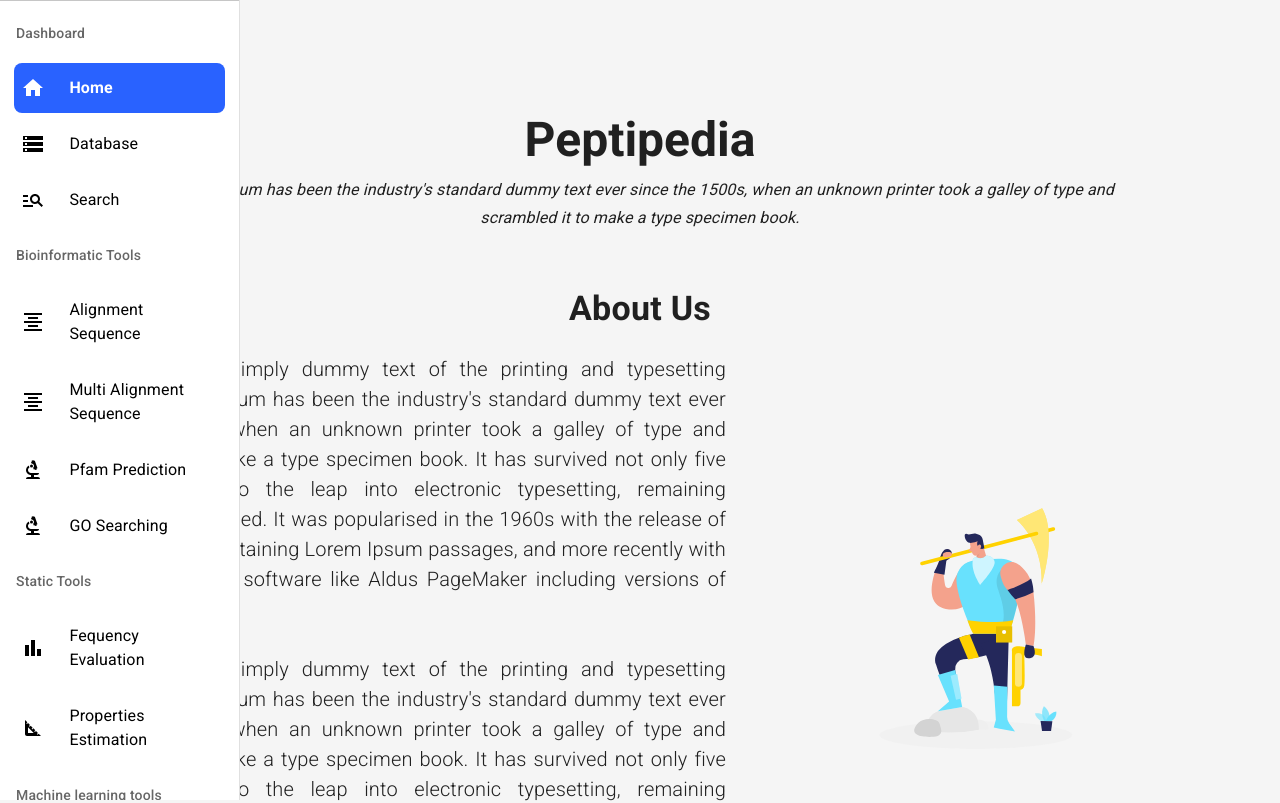
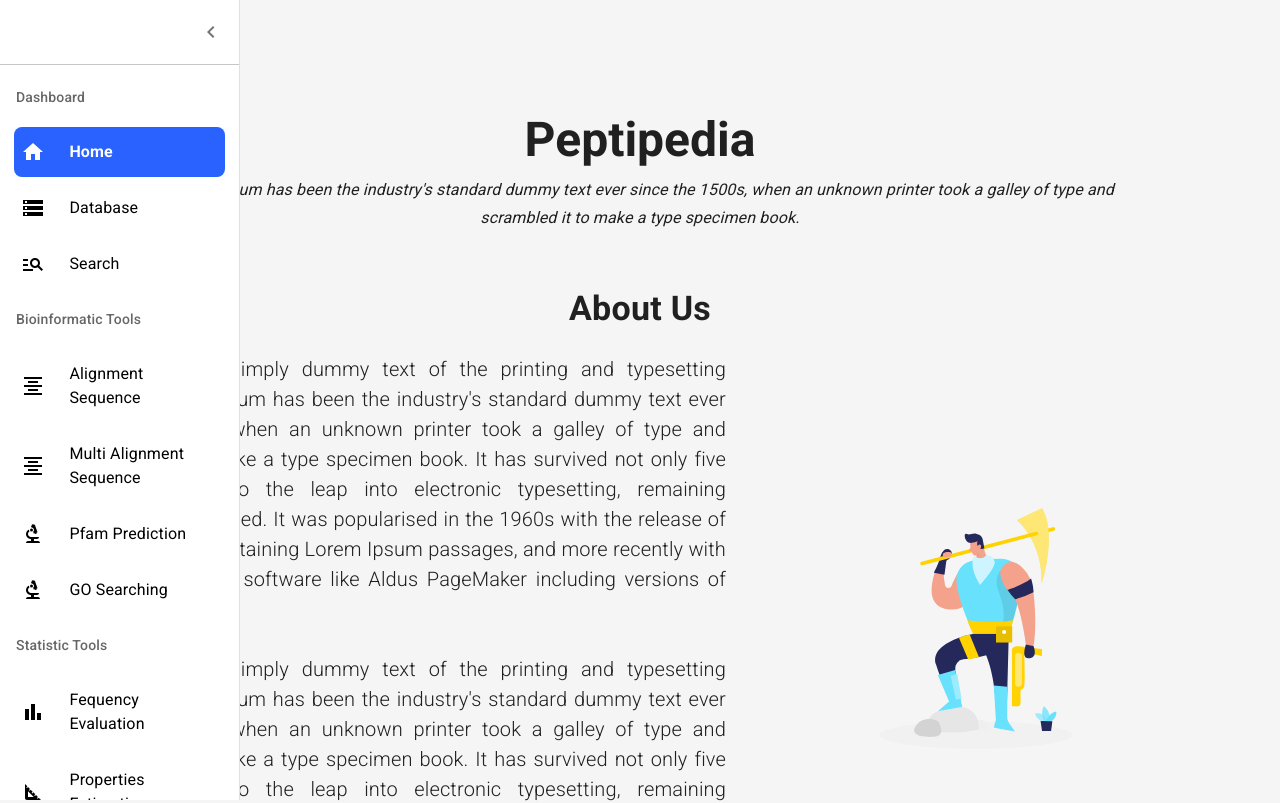
Before and after one commit to ProteinEngineering-PESB2/Peptipedia2.0, a React (Create React App) app in the folder app/: page / in a window 1280 px wide. Shown: the top 803 px of the page. Built offline with nearby package versions, Linux system fonts and the light colour scheme.

Commit message:
mientras arreglo el cierra del menu

```diff
--- a/app/src/components/Dashboard/ListItems.js
+++ b/app/src/components/Dashboard/ListItems.js
@@ -190,7 +190,7 @@ const ListItems = ({ section, setSection }) => {
           </ListItemText>
         </ListItemButton>
       </List>
-      <ListSubheader>Static Tools</ListSubheader>
+      <ListSubheader>Statistic Tools</ListSubheader>
       <List component="div" disablePadding>
         <ListItemButton
           disableRipple
--- a/app/src/pages/Dashboard/index.js
+++ b/app/src/pages/Dashboard/index.js
@@ -10,19 +10,20 @@ import Divider from "@mui/material/Divider";
 import IconButton from "@mui/material/IconButton";
 
 import MenuIcon from "@mui/icons-material/Menu";
+import ChevronLeftIcon from "@mui/icons-material/ChevronLeft";
+import ChevronRightIcon from "@mui/icons-material/ChevronRight";
 
-import { ThemeProvider, createTheme } from "@mui/material/styles";
+import { ThemeProvider, createTheme, useTheme } from "@mui/material/styles";
 
 // Components
 import ListItems from "../../components/Dashboard/ListItems";
 import RenderSection from "../../components/Dashboard/RenderSection";
 
-import {
-  Main,
-} from "../../components/Dashboard/utils";
+import { Main, DrawerHeader } from "../../components/Dashboard/utils";
 
 const TestDashboard = () => {
   const mdTheme = createTheme();
+  const theme = useTheme()
   const [open, setOpen] = useState(true);
   const [section, setSection] = useState("home");
   const drawerWidth = 240;
@@ -88,7 +89,7 @@ const TestDashboard = () => {
             anchor="left"
             open={open}
           >
-            {/* <DrawerHeader>
+            <DrawerHeader>
               <IconButton onClick={() => setOpen(false)}>
                 {theme.direction === "ltr" ? (
                   <ChevronLeftIcon />
@@ -96,7 +97,7 @@ const TestDashboard = () => {
                   <ChevronRightIcon />
                 )}
               </IconButton>
-            </DrawerHeader> */}
+            </DrawerHeader>
             <Divider />
             <ListItems setSection={setSection} section={section} />
           </Drawer>
@@ -110,7 +111,7 @@ const TestDashboard = () => {
                 sx={{
                   mr: 2,
                   color: "#000",
-                  marginBottom: 2
+                  marginBottom: 2,
                 }}
               >
                 <MenuIcon />
```
